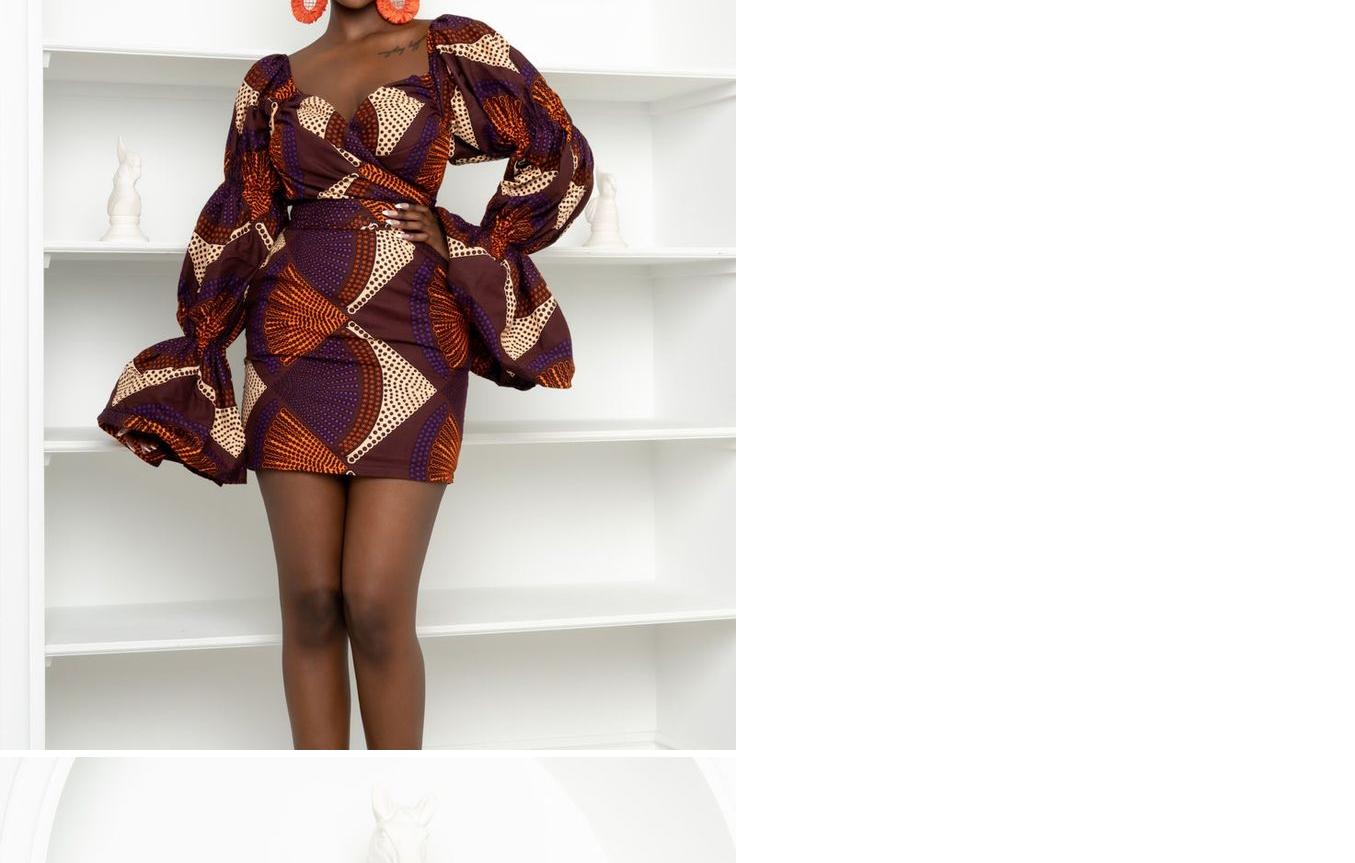
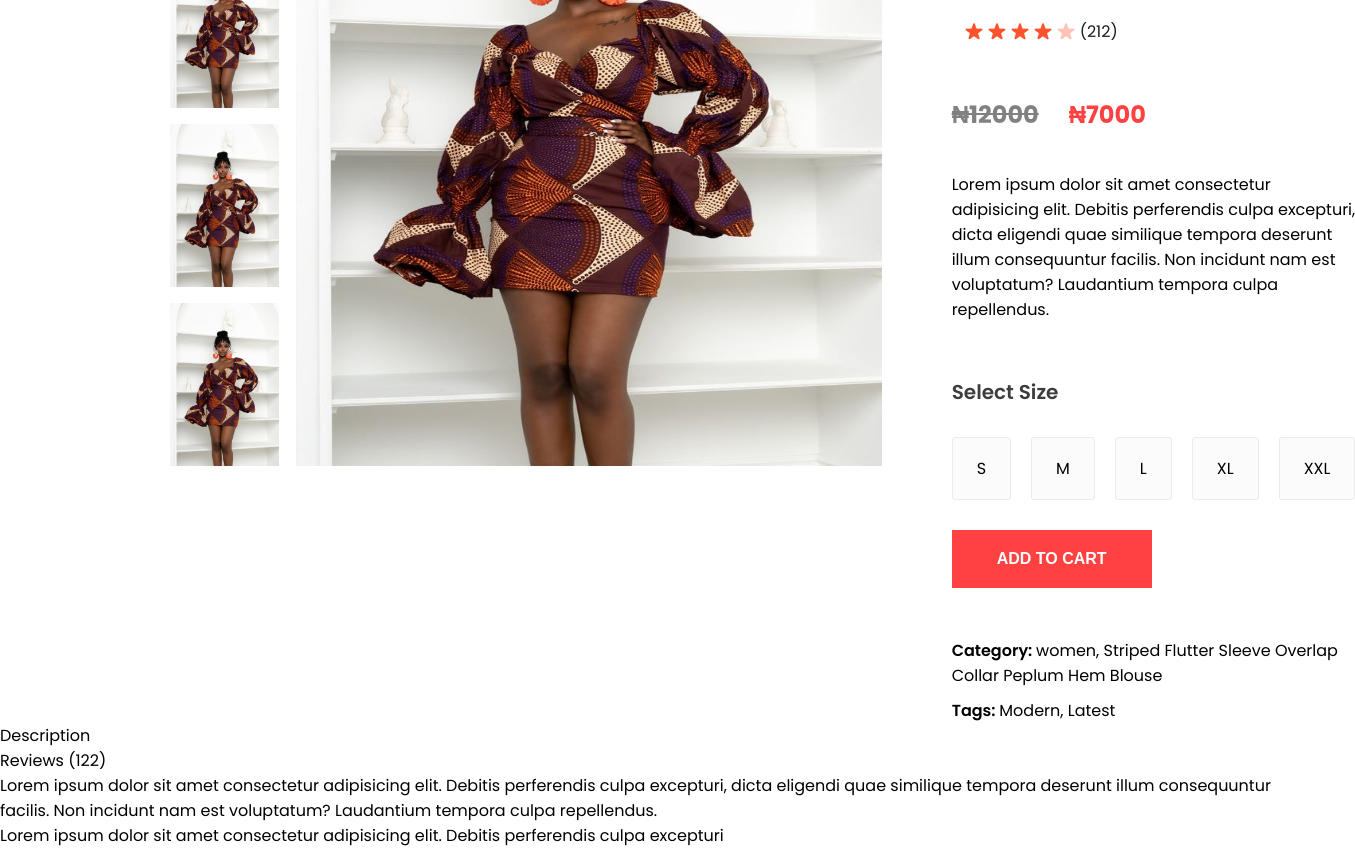
Before and after one commit to panda-codes/e-commerce, a React (Create React App) app in the folder frontend/: page /product/1 in a window 1280 px wide. Shown: the part 460-1323 px from the top of the page, 1355 px wide, since content can reach past the window. Built offline with nearby package versions, Linux system fonts and the light colour scheme.

Commit message:
done with the styling for the ProductDisplay componet, done with the html structure for DescritionBox component

```diff
--- a/frontend/src/App.js
+++ b/frontend/src/App.js
@@ -17,10 +17,10 @@ function App() {
   return (
     <div>
       <BrowserRouter>
-        <Navbar/>
+        <Navbar/>{/*THIS COMPONENT WILL BE DISPLAYED NO MATTER THE ROUTE */}
         <Routes>
           <Route path='/' element={<Shop/>}/>
-          <Route path='/men' element={<ShopCategory banner={men_banner} category='men'/>}/>
+          <Route path='/men' element={<ShopCategory banner={men_banner} category='men'/>}/>{/*THIS COMPONENT WILL BE DISPLAYED NO MATTER THE ROUTE */}
           <Route path='/women' element={<ShopCategory banner={women_banner} category='women'/>}/>
           <Route path='/kids' element={<ShopCategory banner={kids_banner} category='kid'/>}/>
           <Route path='/product' element={<Product/>}>
@@ -29,7 +29,7 @@ function App() {
           <Route path='/cart' element={<Cart/>}/>
           <Route path='/login' element={<LoginSignup/>}/>
         </Routes>
-        <Footer/>
+        <Footer/>{/*THIS COMPONENT WILL BE DISPLAYED NO MATTER THE ROUTE */}
       </BrowserRouter>
     </div>
   );
--- a/frontend/src/Components/Breadcrums/Breadcrum.css
+++ b/frontend/src/Components/Breadcrums/Breadcrum.css
@@ -0,0 +1,11 @@
+/* BREADCRUM DIV STYLING */
+.breadcrum{
+    display: flex;
+    align-items: center;
+    gap: 8px;
+    color: #5e5e5e;
+    font-size: 16px;
+    font-weight: 600;
+    margin: 60px 170px;
+    text-transform: capitalize;
+}
--- a/frontend/src/Components/Breadcrums/Breadcrum.jsx
+++ b/frontend/src/Components/Breadcrums/Breadcrum.jsx
@@ -1,9 +1,6 @@
-//
-
 import React from 'react'
 import './Breadcrum.css'
 import arrow_icon from '../Assets/breadcrum_arrow.png'
-// import { useParams } from 'react-router-dom';
 
 
 const Breadcrum = (props) => {
--- /dev/null
+++ b/frontend/src/Components/DescriptionBox/DescriptionBox.jsx
@@ -0,0 +1,26 @@
+import React from 'react'
+import './DescriptionBox.css'
+
+const DescriptionBox = () => {
+  return (
+    <div className='descriptionbox'>
+      <div className="descriptionbox-navigator">
+        <div className="descriptionbox-nav-box">Description</div>
+        <div className="descriptionbox-nav-box fade">Reviews (122)</div>
+      </div>
+      <div className="descritionbox-description">
+        <p>
+          Lorem ipsum dolor sit amet consectetur adipisicing elit. Debitis perferendis culpa excepturi,
+          dicta eligendi quae similique tempora deserunt illum consequuntur facilis.
+          Non incidunt nam est voluptatum?
+          Laudantium tempora culpa repellendus.
+        </p>
+        <p>
+        Lorem ipsum dolor sit amet consectetur adipisicing elit. Debitis perferendis culpa excepturi
+        </p>
+      </div>
+    </div>
+  )
+}
+
+export default DescriptionBox
--- a/frontend/src/Components/ProductDisplay/ProductDisplay.jsx
+++ b/frontend/src/Components/ProductDisplay/ProductDisplay.jsx
@@ -26,7 +26,7 @@ const ProductDisplay = (props) => {
       <div className="productdisplay-right">
         {/* PRODUCT DETAILS */}
         <h1>{productr.name}</h1>
-        <div className="productdisplay-right-star">
+        <div className="productdisplay-right-stars">
           <img src={star_icon} alt="" />
           <img src={star_icon} alt="" />
           <img src={star_icon} alt="" />
--- a/frontend/src/Components/ProductDisplay/Productdisplay.css
+++ b/frontend/src/Components/ProductDisplay/Productdisplay.css
@@ -0,0 +1,120 @@
+/*  THE PRODUCT DISPLAY DIV */
+.productdisplay{
+    display: flex;
+    margin: 0px 170px;
+}
+
+/* PRODUCT DISPLAY LEFT HAND SIDE */
+.productdisplay-left{
+    display: flex;
+    gap: 17px;
+}
+
+/* PRODUC DISPLAY IMG-LIST */
+.productdisplay-img-list{
+    display: flex;
+    flex-direction: column;
+    gap: 16px;
+}
+
+/* PRODUCT DIPLAY THE IMG STYLING */
+.productdisplay-img-list img{
+    height: 163px;
+}
+
+/* PRODUCT DISPLAY MAIN IMG STYLING */
+.productdisplay-main-img{
+    width: 586px;
+    height: 700px;
+}
+
+/* PRODUCT DISPLAY RIGHT DIV STYLING */
+.productdisplay-right{
+    margin: 0px 70px;
+    display: flex;
+    flex-direction: column;
+}
+
+/* PRODUCTDISPLAY-RIGHT H1 */
+.productdisplay-right h1{
+    color: #3d3d3d;
+    font-size: 40px;
+    font-weight: 700;
+}
+
+/* PRODUCTDISPLAY-RIGHT STARS */
+.productdisplay-right-stars{
+    display: flex;
+    align-items: center;
+    margin: 13px;
+    gap: 5px;
+    color: #1c1c1c;
+    font-size: 16px;
+}
+
+/* PRODUCTDISPLAY-RIGHT-PRICES DIV */
+.productdisplay-right-prices{
+    display: flex;
+    margin: 40px 0px;
+    gap: 30px;
+    font-size: 24px;
+    font-weight: 700;
+}
+
+/* PRODUCTDISPLAY-RIGHT-PRICE-OLD */
+.productdisplay-right-price-old{
+    color: #818181;
+    text-decoration: line-through;
+}
+
+/* PRODUCTDISPLAY-RIGHT-PRICE-NEW */
+.productdisplay-right-price-new{
+    color: #ff4141;
+}
+
+/* PRODUCTDISPLAY-RIGHT-SIZE H1 */
+.productdisplay-right-size h1{
+    margin-top: 55px;
+    content: #656565;
+    font-size: 20px;
+    font-weight: 600;
+}
+
+/* PRODUCTDISPLAY-RIGHT-SIZES */
+.productdisplay-right-sizes{
+    display: flex;
+    margin: 30px 0px;
+    gap: 20px;
+}
+
+/* PRODUCTDISPLAY-RIGHT-SIZES CHILDREN DIVS */
+.productdisplay-right-sizes div{
+    padding: 18px 24px;
+    background: #fbfbfb;
+    border: 1px solid #ebebeb;
+    border-radius: 3px;
+    cursor: pointer;
+}
+
+/* ADD TO CART BUTTON */
+.productdisplay-right button{
+    padding: 20px 40px;
+    width: 200px;
+    font-size: 16px;
+    font-weight: 600;
+    color: white;
+    background: #ff4141;
+    margin-bottom: 40px;
+    border: none;
+    outline: none;
+    cursor: pointer;
+}
+
+/* PRODUCTDISPLAY-RIGHT CATEGORY */
+.productdisplay-right-category{
+    margin-top: 10px;
+}
+
+.productdisplay-right-category span{
+    font-weight: 600;
+}
--- a/frontend/src/Pages/Product.jsx
+++ b/frontend/src/Pages/Product.jsx
@@ -3,18 +3,18 @@ import { ShopContext } from '../Context/ShopContext'
 import { useParams } from 'react-router-dom';
 import Breadcrum from '../Components/Breadcrums/Breadcrum';
 import ProductDisplay from '../Components/ProductDisplay/ProductDisplay';
+import DescriptionBox from '../Components/DescriptionBox/DescriptionBox';
 
 const Product = () => {
 
   const {all_product} = useContext(ShopContext);
   const {productID} = useParams();//destructure with exactly the same word used in the path(url) it is case sensitive
-  // const productr =  all_product.find((e)=>e.id=== Number(productId));//RETURN THE PRODUCT THAT HAS A MATCHING ID AS THE PARAM productID
-  // console.log(productr);
 
   return (
     <div>
       <Breadcrum product={all_product} productId={productID}/>
       <ProductDisplay product={all_product} productId={productID}/>
+      <DescriptionBox/>
     </div>
   )
 }
```
Also changed, not shown: frontend/src/Components/DescriptionBox/DescriptionBox.css (added).
